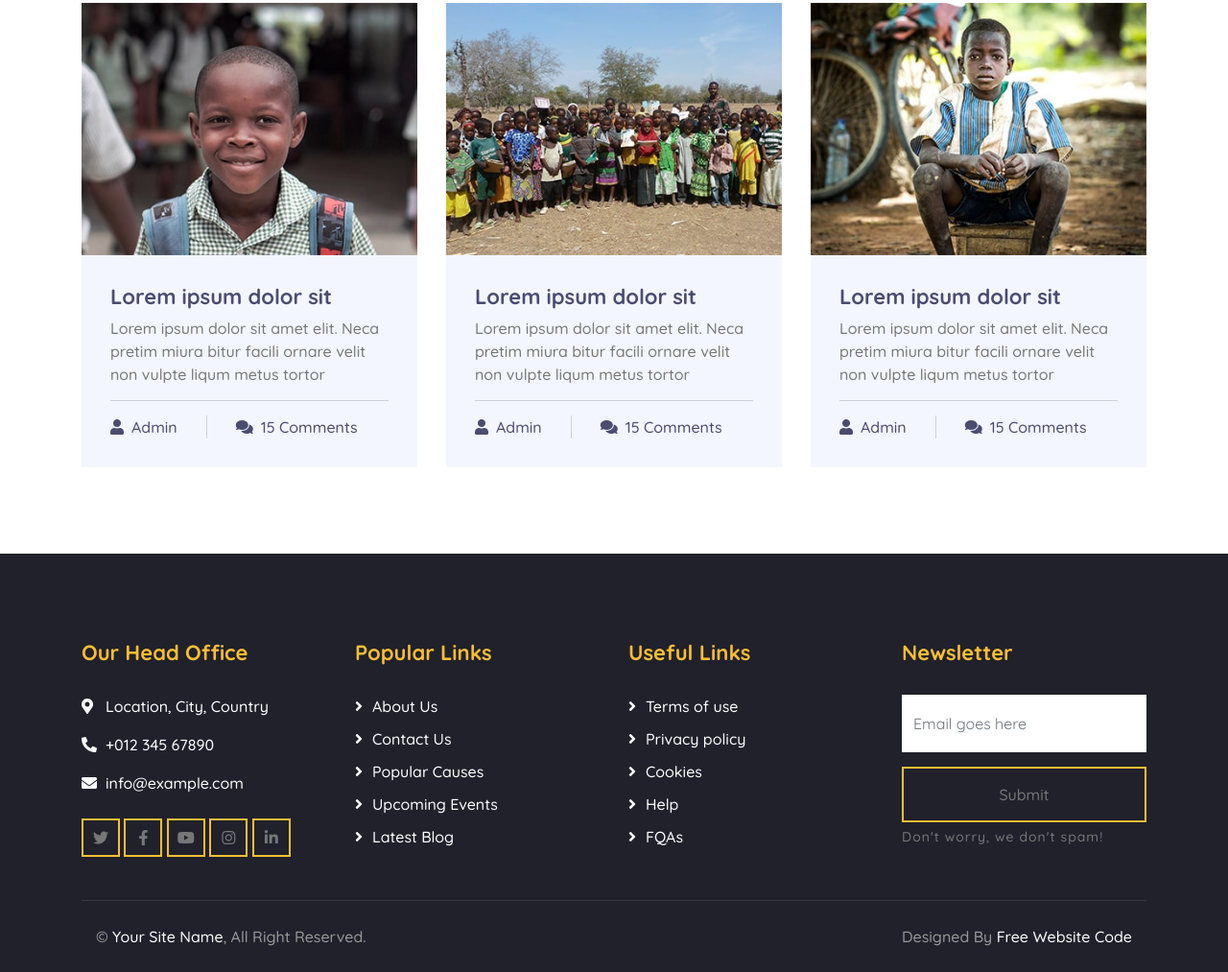
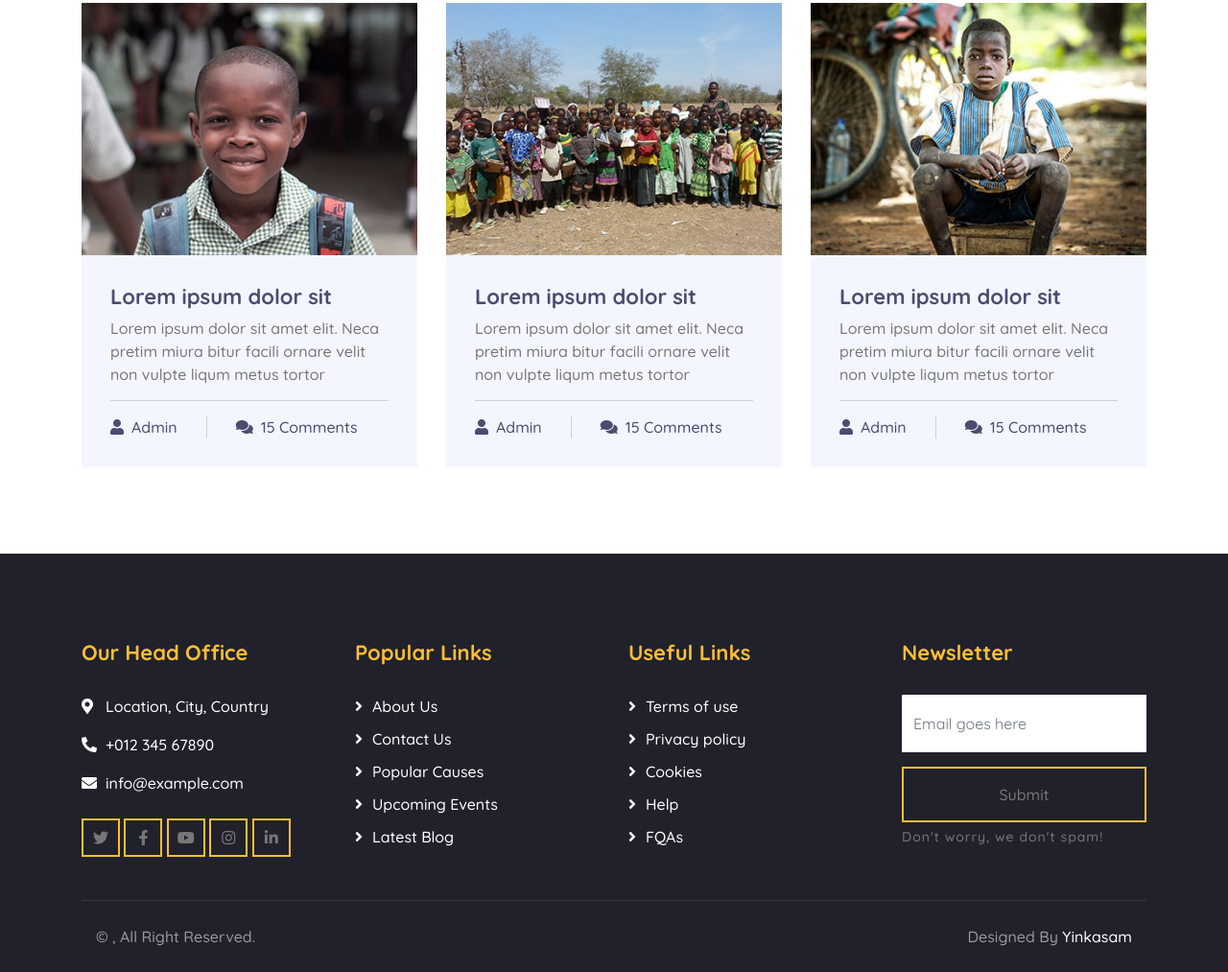
Before and after one commit to yinkasam/Honeyfoundation, a plain HTML site: page index.html in a window 1280 px wide. Shown: the part 7841-8854 px from the top of the page at 96% size. Drawn offline with nearby package versions, Linux system fonts and the light colour scheme.

Commit message:
Update index.html

```diff
--- a/index.html
+++ b/index.html
@@ -894,10 +894,10 @@
             <div class="container copyright">
                 <div class="row">
                     <div class="col-md-6">
-                        <p>&copy; <a href="https://freewebsitecode.com">Your Site Name</a>, All Right Reserved.</p>
+                        <p>&copy; <a href=""></a>, All Right Reserved.</p>
                     </div>
                     <div class="col-md-6">
-                        <p>Designed By <a href="https://freewebsitecode.com">Free Website Code</a></p>
+                        <p>Designed By <a href="">Yinkasam</a></p>
                     </div>
                 </div>
             </div>
```
